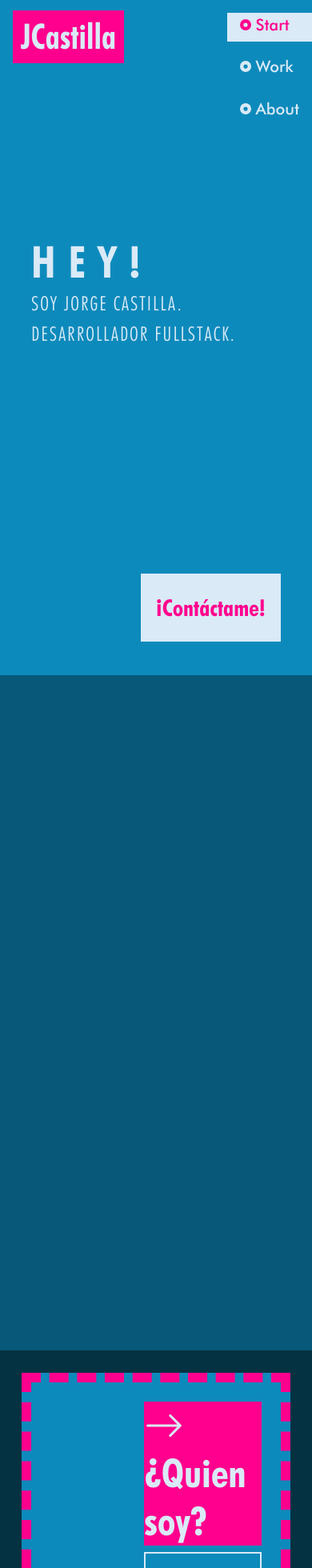
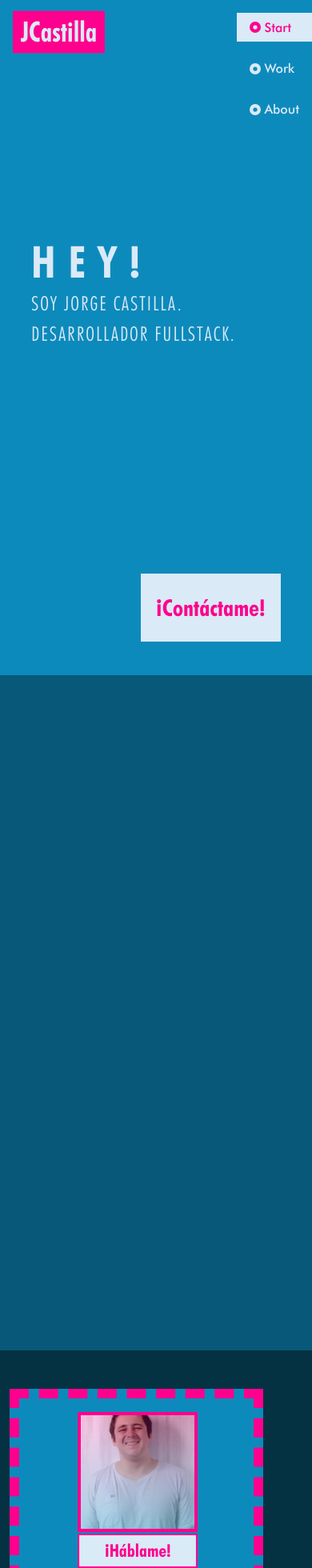
Before and after one commit to jorge-castilla/jcastilla-portfolio, a Nuxt app: page / in a window 390 px wide. Shown: the top 1960 px of the page at 80% size. Built offline with nearby package versions, Linux system fonts and the light colour scheme.

Commit message:
make about section responsive

```diff
--- a/components/About.vue
+++ b/components/About.vue
@@ -7,7 +7,8 @@
                 <div id="portrait">
 
                 </div>
-                <div class="stack">
+                <div class="stack-button">
+                    <div class="stack" v-if="windowWidth >= 600">
                         <img src="../assets/icons/javascript_logo.png" alt="Javascript">
                         <img src="../assets/icons/php_logo.png" alt="PHP">
                         <img src="../assets/icons/vue_logo.png" alt="Vue">
@@ -17,16 +18,24 @@
                     </div>
                     <button v-if="windowWidth < 768">¡Háblame!</button>
                 </div>
+            </div>
 
             <div>
 
                 <div>
-                    <h1>
+                    <h1 @click="() => {
+                        if (!showWho && windowWidth <= 600) {
+                            showWho = !showWho
+                            showWhat = false
+                        }
+                    }
+                    ">
                         <b-icon-arrow-right></b-icon-arrow-right>¿Quien soy?
                     </h1>
 
 
-                    <p>Soy un desarrollador web fullstack radicado en Chile. Me gusta analizar el mundo que nos rodea
+                    <p v-if="showWho">Soy un desarrollador web fullstack radicado en Chile. Me gusta analizar el mundo
+                        que nos rodea
                         desde
                         todos los puntos de vista posibles, aprendiendo lo más posible de las personas y desafíos que
                         encuentro
@@ -37,11 +46,17 @@
 
                 </div>
                 <div>
-                    <h1>
+                    <h1 @click="() => {
+                        if (!showWhat && windowWidth <= 600) {
+                            showWhat = !showWhat
+                            showWho = false
+                        }
+                    }">
                         <b-icon-arrow-right class="right-arrow"></b-icon-arrow-right>¿Qué puedo hacer?
                     </h1>
 
-                    <p>Soy capaz de convertir problemas dificiles en soluciones simples y eficientes, proponiendo
+                    <p v-if="showWhat">Soy capaz de convertir problemas dificiles en soluciones simples y eficientes,
+                        proponiendo
                         alternativas basadas en mis conocimientos y capacidades analíticas. Estoy siempre dispuesto a
                         mejorar y ofrecer mi ayuda e interés en los proyectos de los que formo parte.
                     </p>
@@ -65,9 +80,14 @@ export default {
         return {
             windowHeight: window.innerHeight,
             windowWidth: window.innerWidth,
+            showWho: true,
+            showWhat: true,
         }
     },
     mounted() {
+        if (this.windowWidth <= 600) {
+            this.showWhat = false;
+        }
         this.$nextTick(() => {
             window.addEventListener('resize', this.onResize);
         })
@@ -80,6 +100,12 @@ export default {
         onResize() {
             this.windowHeight = window.innerHeight
             this.windowWidth = window.innerWidth
+            if (this.windowWidth <= 600) {
+                this.showWho = true;
+                this.showWhat = false;
+            } else {
+                this.showWhat = true;
+            }
         }
     },
 }
@@ -102,6 +128,7 @@ export default {
         display: grid;
         grid-template-columns: 25vw 50vw;
         gap: 20px;
+        min-height: 70vh;
         max-height: 90vh;
         width: min-content;
 
@@ -120,6 +147,11 @@ export default {
 
             img {
                 width: 48px;
+                max-width: 100%;
+
+                &:hover {
+                    opacity: 0.5;
+                }
             }
         }
 
@@ -164,8 +196,14 @@ export default {
                 display: block;
                 width: 360px;
                 height: 580px;
-                background: linear-gradient(to top, #0d8abc60, #ff008c36), url('../assets/images/portrait.png') no-repeat;
+                background: linear-gradient(to top, #0d8abc60, #ff008c36), url('../assets/images/portrait.png') no-repeat center;
+                background-size: cover;
+                resize: both;
                 transition: 1s;
+
+                &:hover {
+                    border: 4px var(--pink) dashed;
+                }
 
                 &:after {
                     content: '';
@@ -174,12 +212,16 @@ export default {
                     top: 0px;
                     right: 0px;
                     bottom: 0px;
-                    background: url('../assets/images/portrait.png') no-repeat;
+                    background: url('../assets/images/portrait.png') no-repeat center;
+                    background-size: cover;
+                    resize: both;
                     opacity: 0;
                     transition: all 1s ease-in-out;
                 }
-                &:hover:after{
-                    opacity:1;
+
+                &:hover:after {
+                    opacity: 1;
+
                 }
 
             }
@@ -205,9 +247,135 @@ export default {
 
     }
 
-    @media screen and (max-width: 400px) {}
+    @media screen and (min-width: 320px) and (max-width: 420px) {
+        .main-container {
 
-    @media screen and (min-width: 400px) and (max-width: 600px) {}
+            margin: 30px 0px 0px 12px;
+            grid-template-columns: 75vw;
+            grid-template-rows: repeat(3, 1fr);
+            gap: 0px;
+
+            div {
+                margin: 1px 2px;
+            }
+
+            .image-container {
+                padding-top: 12px;
+                flex-direction: column;
+                gap: 0px;
+
+                #portrait {
+                    max-width: 150px;
+                    max-height: 150px;
+                }
+
+                button {
+                    border: 0px solid #fff;
+                    background: var(--white);
+                    color: var(--pink);
+                    font-size: 22px;
+                    min-width: 150px;
+                    padding: 5px 10px;
+                    box-shadow: 0 0 1px 2px var(--pink) inset;
+                }
+
+                .stack-button {
+                    display: flex;
+                    flex-direction: column;
+                    justify-content: center;
+
+                    .stack {
+                        margin: 0px;
+                        width: 100px;
+                        max-width: 180px;
+                        gap: 5px;
+
+                    }
+
+                    img {
+                        width: 20px;
+                    }
+
+                }
+
+            }
+
+            h1 {
+                font-size: 28px;
+            }
+
+            p {
+                font-size: 16px;
+                padding: 10px;
+                text-align: justify;
+                text-justify: inter-word;
+            }
+        }
+    }
+
+    @media screen and (min-width: 420px) and (max-width: 600px) {
+
+        .main-container {
+
+            margin: 30px 0px 0px 12px;
+            grid-template-columns: 75vw;
+            grid-template-rows: repeat(3, 1fr);
+            gap: 0px;
+
+            .image-container {
+                padding-top: 12px;
+                flex-direction: row;
+
+                #portrait {
+                    max-width: 150px;
+                    max-height: 150px;
+                }
+
+                button {
+                    border: 0px solid #fff;
+                    background: var(--white);
+                    color: var(--pink);
+                    font-size: 22px;
+                    min-width: fit-content;
+                    padding: 5px 10px;
+                    box-shadow: 0 0 1px 2px var(--pink) inset;
+                }
+
+                .stack-button {
+                    display: flex;
+                    flex-direction: column;
+                    justify-content: center;
+
+                    .stack {
+                        margin: 0px;
+                        width: 100px;
+                        max-width: 180px;
+                        gap: 5px;
+
+                    }
+
+                    img {
+                        width: 20px;
+                    }
+
+                }
+
+            }
+
+            h1 {
+                font-size: 32px;
+            }
+
+            p {
+                font-size: 16px;
+                text-align: justify;
+                text-justify: inter-word;
+            }
+        }
+
+
+    }
+
 
     @media screen and (min-width: 600px) and (max-width: 768px) {
         .main-container {
--- a/components/Navbar.vue
+++ b/components/Navbar.vue
@@ -92,13 +92,14 @@ export default {
         }
         @media screen and (min-width: 1px) and (max-width: 600px) {
             .name-tag{
-                font-size: 2.5rem;
+                font-size: 2rem;
             }
             ul{
-                padding: 0px 1rem;
+
+                padding: 7px 1rem;
                 li{
-                    font-size: 20px;
-                    margin-bottom: 1.4rem;
+                    font-size: 16px;
+                    margin-bottom: 1.7rem;
                 }
             }
         }
```
Lines whose indentation alone changed are shown as unchanged.
